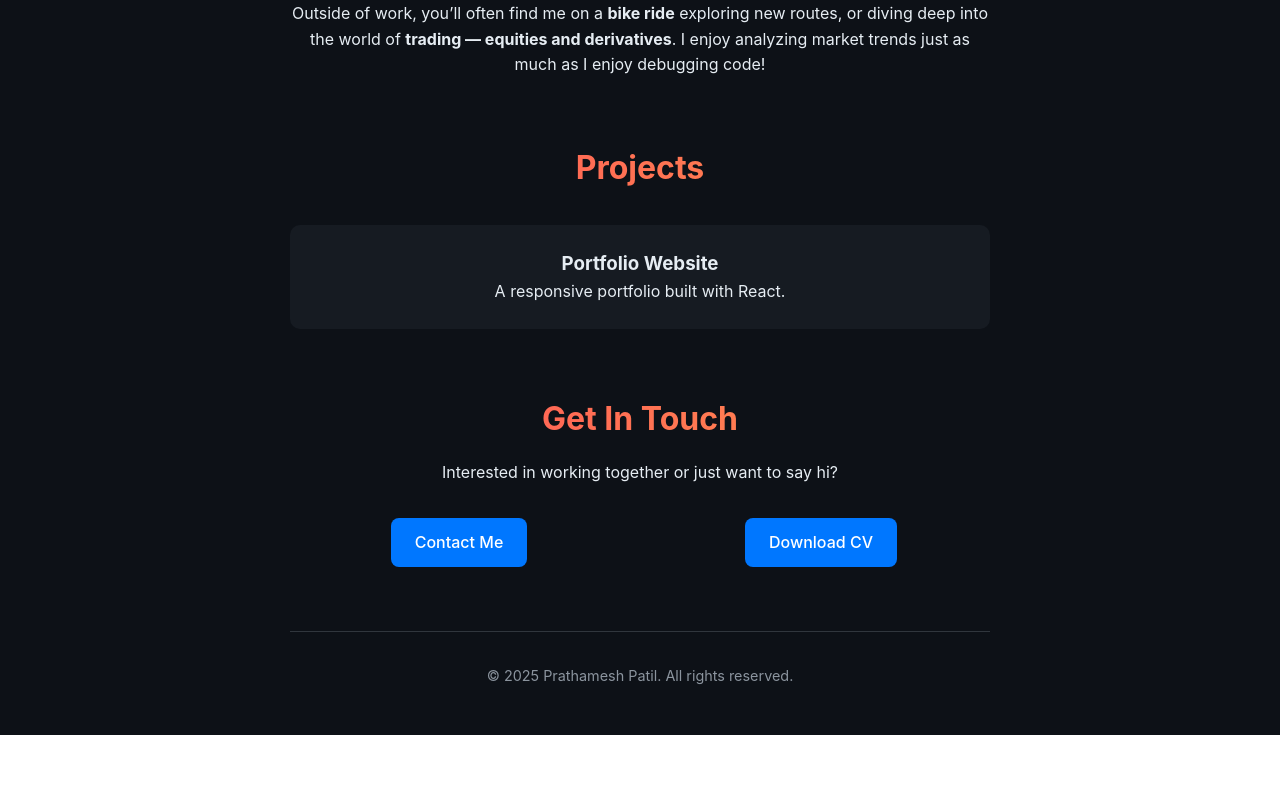
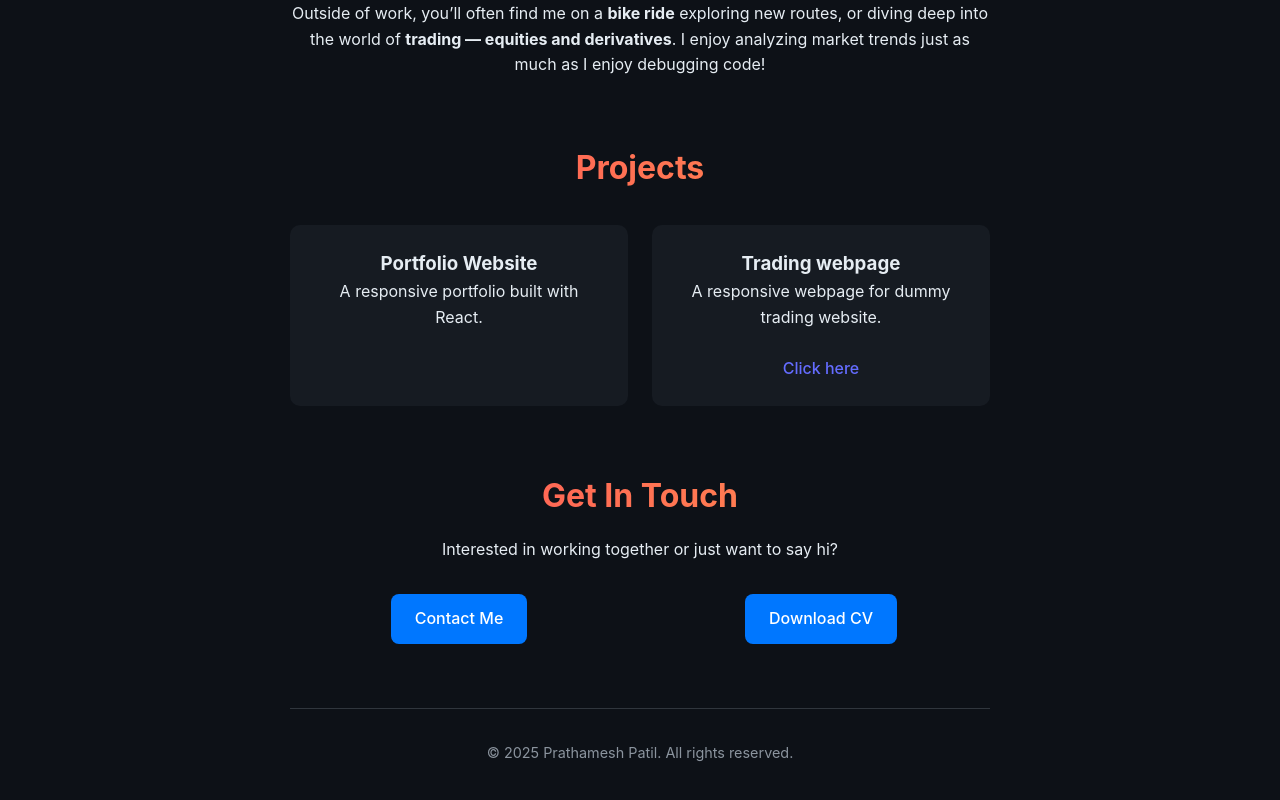
Before and after one commit to prathameshpatil8512/resume, a React (Vite) app: page / in a window 1280 px wide. Shown: the part 745-1545 px from the top of the page. Before the commit the page ends 1480 px from the top, so only its background shows below. Built offline with nearby package versions, Linux system fonts and the light colour scheme.

Commit message:
updated second project

```diff
--- a/src/App.tsx
+++ b/src/App.tsx
@@ -59,15 +59,14 @@ function App() {
             <h3>Portfolio Website</h3>
             <p>A responsive portfolio built with React.</p>
           </div>
+           <div className="project-card">
+            <h3>Trading webpage</h3>
+            <p>A responsive webpage for dummy trading website.</p>
+            <br/>
+            <a href="https://prathameshpatil8512.github.io/dummy-trading/">Click here</a>
+          </div>
         </div>
       </section>
-
-      {/* Contact Section */}
-      {/* <section id="contact" className="contact">
-        <h2>Get In Touch</h2>
-        <p>Interested in working together or just want to say hi?</p>
-        <a href="mailto:prathameshpatil8512@yahoo.com" className="cta">Contact Me</a>
-      </section> */}
 
       {/* Contact Section */}
       <section id="contacts" className="contacts">
```
